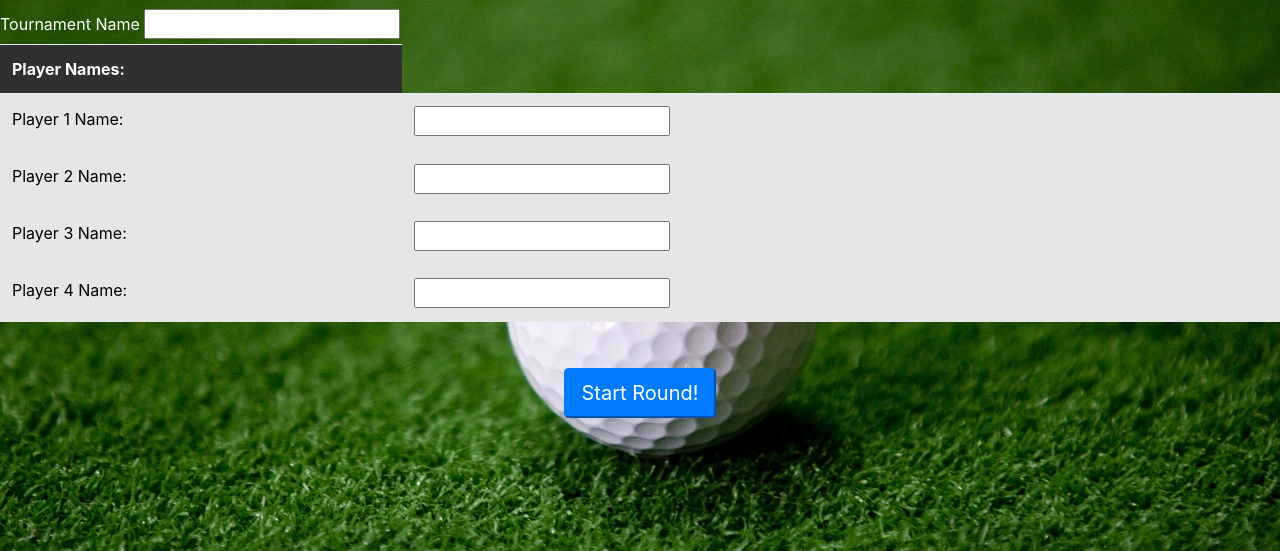
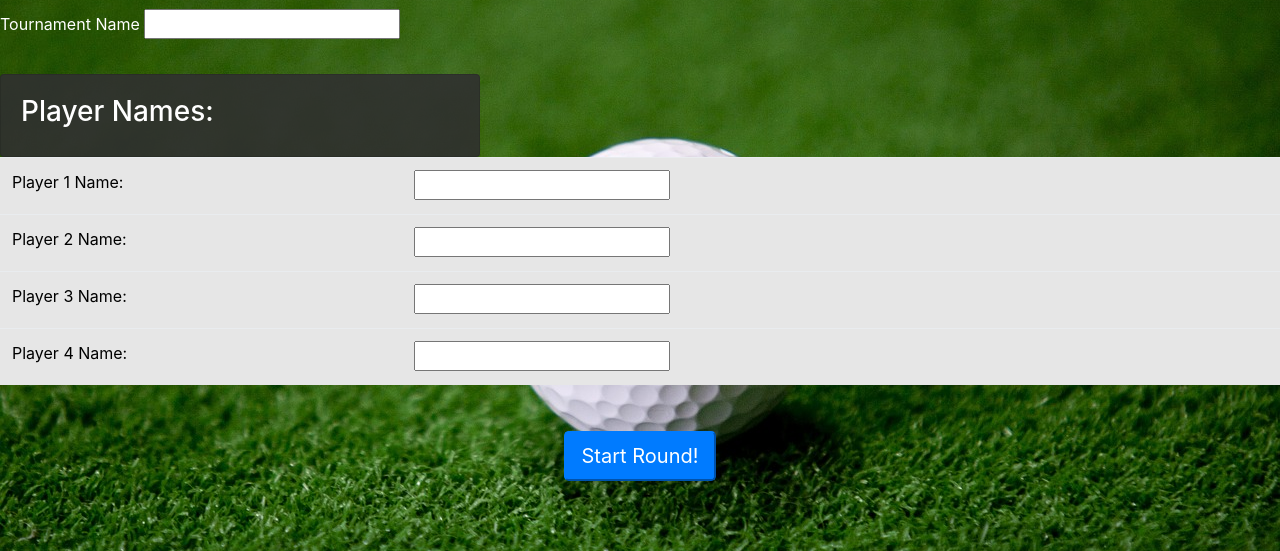
Before and after one commit to katie-mt/golfscoreapp, a Flask app: page /initiate_tournament in a window 1280 px wide. Shown: the part 143-694 px from the top of the page. Run offline with Flask 2, Linux system fonts and the light colour scheme; the visitor is signed in with stand-in values (Sample User, id 1); some libraries are stand-ins or nearby versions.

Commit message:
modified margin and padding for list_courses and tournament_initiation

```diff
--- a/static/css/styles.css
+++ b/static/css/styles.css
@@ -81,9 +81,16 @@ body{
   background-color: rgba(48, 48, 48, 0.8);
   color: white;
   padding: 20px;
+  margin-top: 30px;
 }
 
 /*tournament initiation*/
 .initiation_header {
   color: white;
 }
+
+.player_names {
+  background-color: rgba(48, 48, 48, 0.9);
+  color: white;
+  margin-top: 30px;
+}
--- a/templates/tournament_initiation.html
+++ b/templates/tournament_initiation.html
@@ -12,12 +12,18 @@
   <input type='text' name='tournament_name' />
 
   <table class="table table-hover table-inverse">
-    <thead>
-      <!--Using score_input_header class for styling-->
+    <!--<thead>
       <tr class="score_input_header">
         <th>Player Names:</th>
       </tr>
-    </thead>
+    </thead>-->
+
+    <div class="player_names card" style="width: 30rem;">
+      <div class="card-body">
+        <h3>Player Names:</h3>
+      </div>
+    </div>
+
     <!--using score_input_body class for styling-->
     <tbody class="score_input_body">
       <tr>
```
